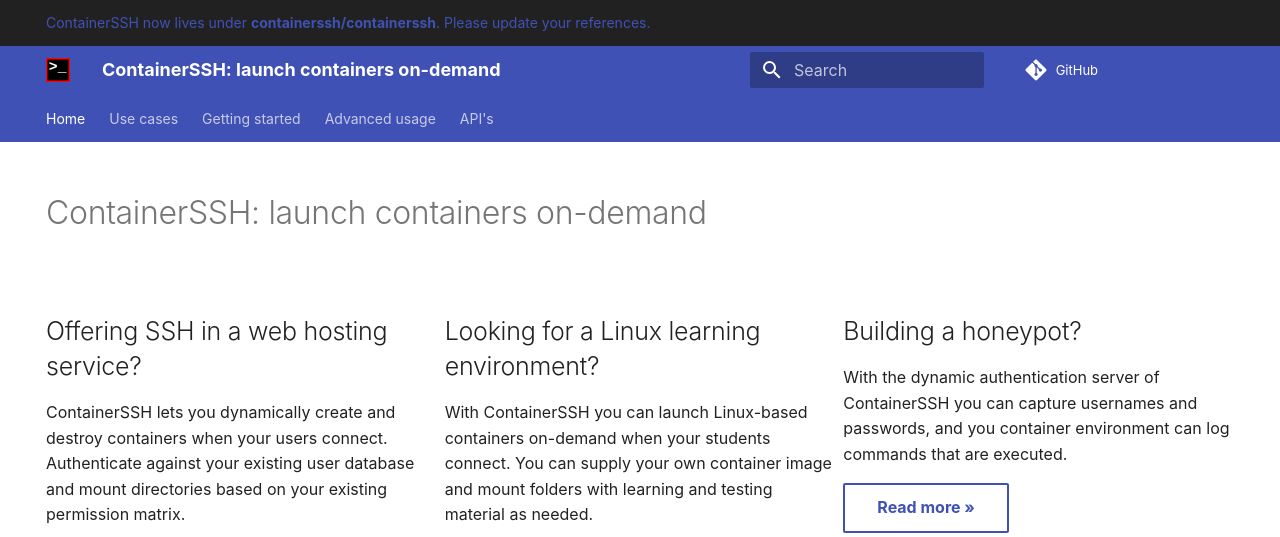
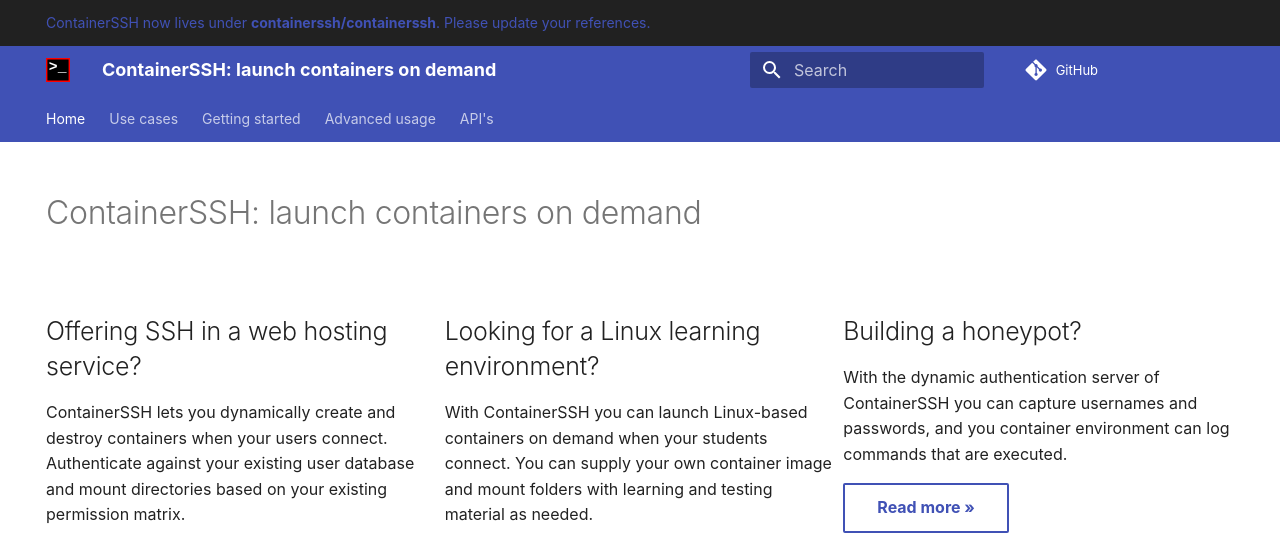
Before and after one commit to ContainerSSH/containerssh.github.io, an MkDocs documentation site: the page built from docs/index.md, in a window 1280 px wide and 900 px high. Shown: the top 537 px of the window. Built offline with MkDocs 1.6.1 and Material for MkDocs 9.7.7, drawn with Linux system fonts in a browser that asks for light colours; comment, search, counter and statistics services are not loaded.

Commit message:
Fixed typo

```diff
--- a/.docs-theme/overrides/main.html
+++ b/.docs-theme/overrides/main.html
@@ -10,9 +10,7 @@
   <meta property="og:description" content="{{ config.site_description }}">
   <meta property="og:url" content="{{ page.canonical_url }}">
   <meta property="og:image" content="{{ image }}">
-  <meta property="og:image:type" content="image/png">
-  <meta property="og:image:width" content="1080">
-  <meta property="og:image:height" content="568">
+  <meta property="og:image:type" content="image/svg">
   <meta name="twitter:card" content="summary_large_image">
   <meta name="twitter:site" content="@janoszen">
   <meta name="twitter:creator" content="@janoszen">
--- a/docs/index.md
+++ b/docs/index.md
@@ -3,7 +3,7 @@
 title: "ContainerSSH: An SSH server that launches containers"
 ---
 
-<h1>ContainerSSH: launch containers on-demand</h1>
+<h1>ContainerSSH: launch containers on demand</h1>
 
 <div class="grid">
 <div class="grid__box">
@@ -13,7 +13,7 @@
 </div>
 <div class="grid__box">
 <h2>Looking for a Linux learning environment?</h2>
-<p>With ContainerSSH you can launch Linux-based containers on-demand when your students connect. You can supply your own container image and mount folders with learning and testing material as needed.</p>
+<p>With ContainerSSH you can launch Linux-based containers on demand when your students connect. You can supply your own container image and mount folders with learning and testing material as needed.</p>
 <p><a href="usecases/learning/" class="md-button">Read more »</a></p>
 </div>
 <div class="grid__box">
--- a/mkdocs.yml
+++ b/mkdocs.yml
@@ -1,4 +1,4 @@
-site_name: "ContainerSSH: launch containers on-demand"
+site_name: "ContainerSSH: launch containers on demand"
 site_description: "ContainerSSH is a standalone, customizable SSH server that launches containers in Kubernetes or Docker"
 site_url: "https://containerssh.github.io/"
 repo_url: "https://github.com/containerssh/containerssh.github.io/"
```
Also changed, not shown: docs/images/header.svg.
